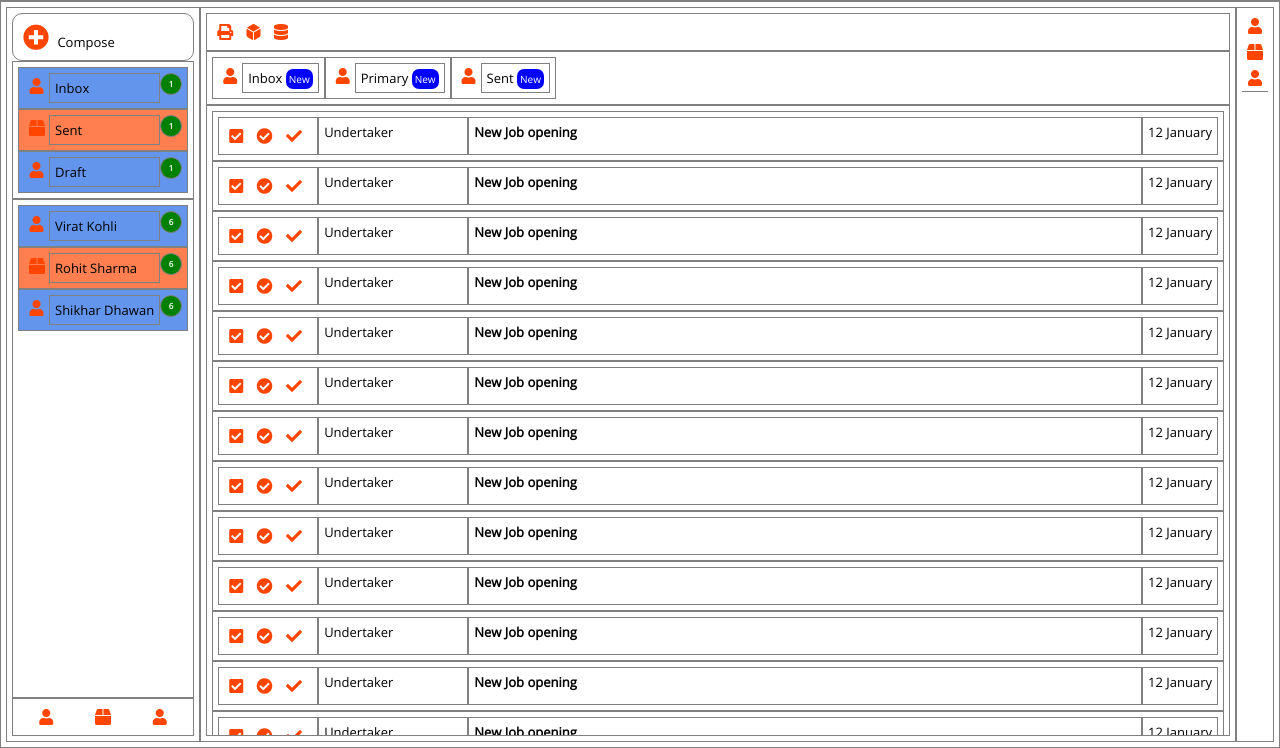
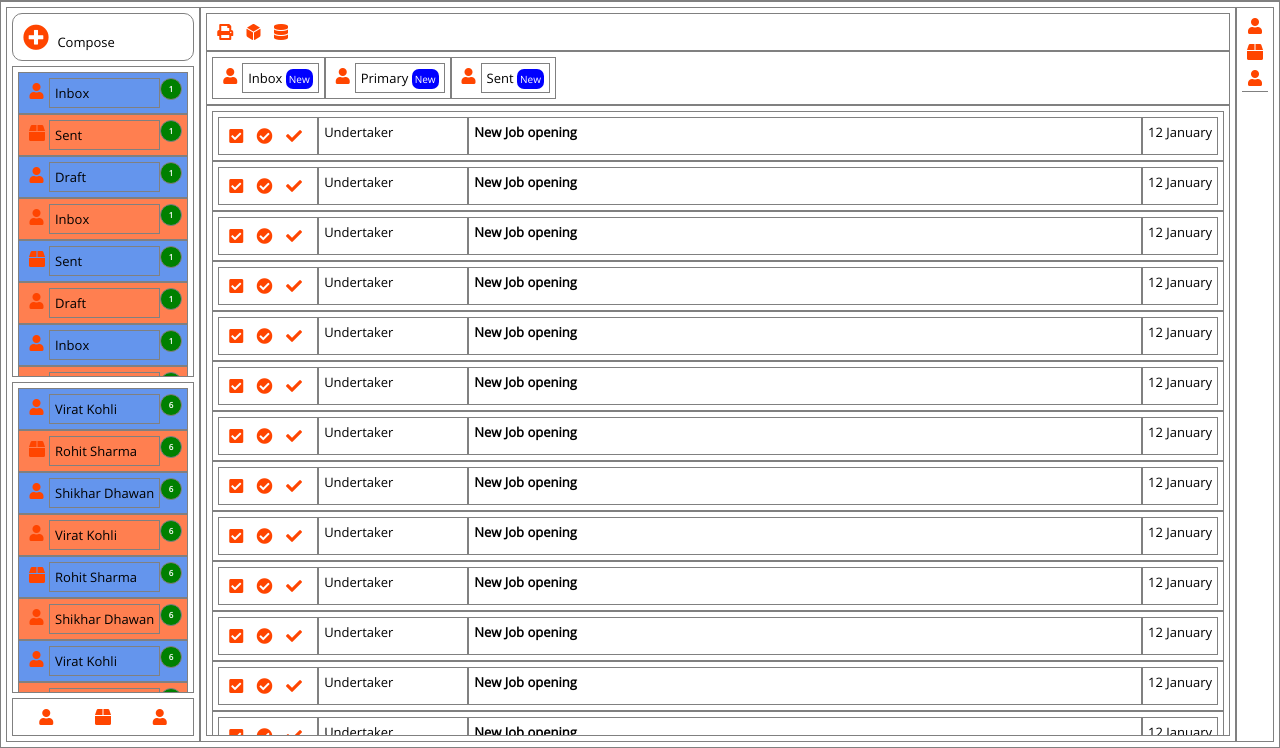
Before and after one commit to abhaynath/abhaynath.github.io, a plain HTML site: page replica/gmail/index.html in a window 1280 px wide. Shown: the part 52-800 px from the top of the page. Drawn offline with Linux system fonts and the light colour scheme.

Commit message:
dynamic data

```diff
--- a/replica/gmail/css/gmail.css
+++ b/replica/gmail/css/gmail.css
@@ -86,7 +86,9 @@ body {
 }
 .wrap .leftbar {
   display: grid;
-  grid-template-rows: auto auto 1fr auto;
+  grid-template-rows: auto 1fr 1fr auto;
+  overflow-y: auto;
+  gap: 5px;
 }
 .wrap .rightbar {
   display: flex;
@@ -102,9 +104,7 @@ body {
   color: brown;
   cursor: pointer;
 }
-.wrap .mail_category {
-  overflow: auto;
-}
+
 .wrap .mail_category .category,
 .wrap .contact_list .category {
   display: grid;
@@ -148,3 +148,9 @@ body {
 #divListMail {
   overflow-y: auto;
 }
+#contactList {
+  overflow-y: auto;
+}
+#mailCategory {
+  overflow-y: auto;
+}
--- a/replica/gmail/index.html
+++ b/replica/gmail/index.html
@@ -37,17 +37,10 @@
           </div>
           <div class="mail_category" id="mailCategory"></div>
           <div class="contact_list" id="contactList"></div>
-          <div class="left-footer" id="leftFooter">
-            <i class="fas fa-user"></i><i class="fas fa-user-astronaut"></i
-            ><i class="fas fa-user-circle"></i>
-          </div>
+          <div class="left-footer" id="leftFooter"></div>
         </div>
         <div class="divmail">
-          <div class="toolbar">
-            <i class="fas fa-print"></i>
-            <i class="fas fa-dice-d6"></i>
-            <i class="fas fa-database"></i>
-          </div>
+          <div class="toolbar" id="divToolbar"></div>
           <div class="tablist" id="tabList"></div>
           <div class="listemail" id="divListMail"></div>
         </div>
@@ -56,5 +49,5 @@
       <!-- <div class="header"></div> -->
     </div>
   </body>
-  <script src="js/main.js"></script>
+  <script src="js/main.js" type="module"></script>
 </html>
--- /dev/null
+++ b/replica/gmail/js/data/category_list.js
@@ -0,0 +1,47 @@
+export const arrCategoryList = [
+  {
+    id: "cat_1",
+    name: "Inbox",
+    class: "fas fa-user",
+  },
+  {
+    id: "cat_2",
+    name: "Sent",
+    class: "fas fa-box",
+  },
+  {
+    id: "cat_3",
+    name: "Draft",
+    class: "fas fa-user",
+  },
+  {
+    id: "cat_4",
+    name: "Inbox",
+    class: "fas fa-user",
+  },
+  {
+    id: "cat_5",
+    name: "Sent",
+    class: "fas fa-box",
+  },
+  {
+    id: "cat_6",
+    name: "Draft",
+    class: "fas fa-user",
+  },
+  {
+    id: "cat_7",
+    name: "Inbox",
+    class: "fas fa-user",
+  },
+  {
+    id: "cat_8",
+    name: "Sent",
+    class: "fas fa-box",
+  },
+  {
+    id: "cat_9",
+    name: "Draft",
+    class: "fas fa-user",
+  },
+];
--- /dev/null
+++ b/replica/gmail/js/data/contact_list.js
@@ -0,0 +1,47 @@
+export const arrContactList = [
+  {
+    id: "con_1",
+    name: "Virat Kohli",
+    class: "fas fa-user",
+  },
+  {
+    id: "con_2",
+    name: "Rohit Sharma",
+    class: "fas fa-box",
+  },
+  {
+    id: "con_3",
+    name: "Shikhar Dhawan",
+    class: "fas fa-user",
+  },
+  {
+    id: "con_4",
+    name: "Virat Kohli",
+    class: "fas fa-user",
+  },
+  {
+    id: "con_5",
+    name: "Rohit Sharma",
+    class: "fas fa-box",
+  },
+  {
+    id: "con_6",
+    name: "Shikhar Dhawan",
+    class: "fas fa-user",
+  },
+  {
+    id: "con_7",
+    name: "Virat Kohli",
+    class: "fas fa-user",
+  },
+  {
+    id: "con_8",
+    name: "Rohit Sharma",
+    class: "fas fa-box",
+  },
+  {
+    id: "con_9",
+    name: "Shikhar Dhawan",
+    class: "fas fa-user",
+  },
+];
--- /dev/null
+++ b/replica/gmail/js/data/email_list.js
@@ -0,0 +1 @@
+export const arrEmailList = [];
--- /dev/null
+++ b/replica/gmail/js/data/footer_list.js
@@ -0,0 +1,17 @@
+export const arrLeftFooter = [
+  {
+    id: "lf_1",
+    name: "Virat Kohli",
+    class: "fas fa-user",
+  },
+  {
+    id: "lf_2",
+    name: "Rohit Sharma",
+    class: "fas fa-box",
+  },
+  {
+    id: "lf_3",
+    name: "Shikhar Dhawan",
+    class: "fas fa-user",
+  },
+];
--- /dev/null
+++ b/replica/gmail/js/data/sideicon_list.js
@@ -0,0 +1,17 @@
+export const arrRightSidebar = [
+  {
+    id: "rt_1",
+    name: "Virat Kohli",
+    class: "fas fa-user",
+  },
+  {
+    id: "rt_2",
+    name: "Rohit Sharma",
+    class: "fas fa-box",
+  },
+  {
+    id: "rt_3",
+    name: "Shikhar Dhawan",
+    class: "fas fa-user",
+  },
+];
--- /dev/null
+++ b/replica/gmail/js/data/tabs_list.js
@@ -0,0 +1,17 @@
+export const arrTabsList = [
+  {
+    id: "1",
+    name: "Inbox",
+    class: "fas fa-user",
+  },
+  {
+    id: "2",
+    name: "Primary",
+    class: "fas fa-user",
+  },
+  {
+    id: "3",
+    name: "Sent",
+    class: "fas fa-user",
+  },
+];
--- /dev/null
+++ b/replica/gmail/js/data/tools_list.js
@@ -0,0 +1,17 @@
+export const arrToolIcons = [
+  {
+    id: "tool_1",
+    name: "Virat Kohli",
+    class: "fas fa-print",
+  },
+  {
+    id: "tool_2",
+    name: "Rohit Sharma",
+    class: "fas fa-dice-d6",
+  },
+  {
+    id: "tool_3",
+    name: "Shikhar Dhawan",
+    class: "fas fa-database",
+  },
+];
--- a/replica/gmail/js/main.js
+++ b/replica/gmail/js/main.js
@@ -1,23 +1,12 @@
+import { arrCategoryList } from "./data/category_list.js";
+import { arrContactList } from "./data/contact_list.js";
+import { arrLeftFooter } from "./data/footer_list.js";
+import { arrRightSidebar } from "./data/sideicon_list.js";
+import { arrTabsList } from "./data/tabs_list.js";
+import { arrToolIcons } from "./data/tools_list.js";
 const createTabList = () => {
-  let arr = [
-    {
-      id: "1",
-      name: "Inbox",
-      class: "fas fa-user",
-    },
-    {
-      id: "2",
-      name: "Primary",
-      class: "fas fa-user",
-    },
-    {
-      id: "3",
-      name: "Sent",
-      class: "fas fa-user",
-    },
-  ];
   let str = ``;
-  arr.map((item) => {
+  arrTabsList.map((item) => {
     str += `  <div class="tab" id="${"tab_" + item.id}">
     <i class="${item.class}"></i>
     <div class="tabtitle">
@@ -46,26 +35,8 @@ const createEmailList = () => {
   document.getElementById("divListMail").innerHTML = str;
 };
 const createMailCategories = () => {
-  let arr = [
-    {
-      id: "cat_1",
-      name: "Inbox",
-      class: "fas fa-user",
-    },
-    {
-      id: "cat_2",
-      name: "Sent",
-      class: "fas fa-box",
-    },
-    {
-      id: "cat_3",
-      name: "Draft",
-      class: "fas fa-user",
-    },
-  ];
-
   let str = ``;
-  arr.map((item) => {
+  arrCategoryList.map((item) => {
     str += `  <div class="category" id="${item.id}">
     <i class="${item.class}"></i>
     <div class="title">${item.name}</div>
@@ -76,26 +47,8 @@ const createMailCategories = () => {
   document.getElementById("mailCategory").innerHTML = str;
 };
 const createContactList = () => {
-  let arr = [
-    {
-      id: "con_1",
-      name: "Virat Kohli",
-      class: "fas fa-user",
-    },
-    {
-      id: "con_2",
-      name: "Rohit Sharma",
-      class: "fas fa-box",
-    },
-    {
-      id: "con_3",
-      name: "Shikhar Dhawan",
-      class: "fas fa-user",
-    },
-  ];
-
   let str = ``;
-  arr.map((item) => {
+  arrContactList.map((item) => {
     str += `  <div class="category" id="${item.id}">
     <i class="${item.class}"></i>
     <div class="title">${item.name}</div>
@@ -108,24 +61,8 @@ const createContactList = () => {
 
 const createLeftFooter = () => {
   let str = ``;
-  let arr = [
-    {
-      id: "lf_1",
-      name: "Virat Kohli",
-      class: "fas fa-user",
-    },
-    {
-      id: "lf_2",
-      name: "Rohit Sharma",
-      class: "fas fa-box",
-    },
-    {
-      id: "lf_3",
-      name: "Shikhar Dhawan",
-      class: "fas fa-user",
-    },
-  ];
-  arr.map((item) => {
+
+  arrLeftFooter.map((item) => {
     str += ` <i  id="${item.id}"class="${item.class}" title="${item.name}"></i>`;
     return str;
   });
@@ -134,28 +71,21 @@ const createLeftFooter = () => {
 
 const createRightSidebar = () => {
   let str = ``;
-  let arr = [
-    {
-      id: "rt_1",
-      name: "Virat Kohli",
-      class: "fas fa-user",
-    },
-    {
-      id: "rt_2",
-      name: "Rohit Sharma",
-      class: "fas fa-box",
-    },
-    {
-      id: "rt_3",
-      name: "Shikhar Dhawan",
-      class: "fas fa-user",
-    },
-  ];
-  arr.map((item) => {
+
+  arrRightSidebar.map((item) => {
     str += ` <i  id="${item.id}"class="${item.class}" title="${item.name}"></i>`;
     return str;
   });
   document.getElementById("rightSidebar").innerHTML = str;
+};
+
+const createToolbar = () => {
+  let str = ``;
+  arrToolIcons.map((item) => {
+    str += ` <i  id="${item.id}"class="${item.class}" title="${item.name}"></i>`;
+    return str;
+  });
+  document.getElementById("divToolbar").innerHTML = str;
 };
 createContactList();
 createMailCategories();
@@ -163,3 +93,4 @@ createEmailList();
 createTabList();
 createLeftFooter();
 createRightSidebar();
+createToolbar();
```
Also changed, not shown: replica/gmail/js/data/all_data.js (added).
